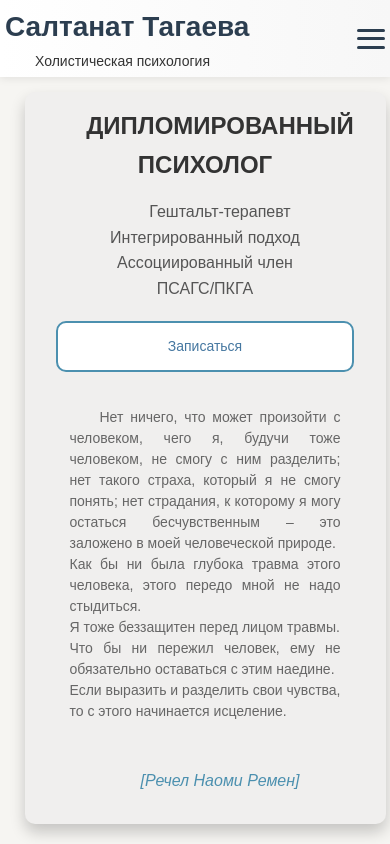
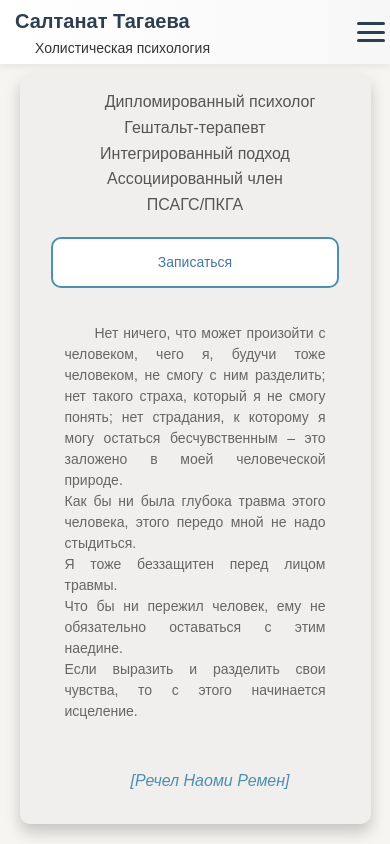
Before and after one commit to ZigranN/psychologist, a React (Vite) app in the folder front/: page / in a window 390 px wide. Shown: the top 844 px of the page. Built offline with nearby package versions, Linux system fonts and the light colour scheme; the HTML template or start-up script is replaced by a standard one.

Commit message:
Замена фото от заказчика

```diff
--- a/front/src/components/Header/Header.jsx
+++ b/front/src/components/Header/Header.jsx
@@ -42,7 +42,7 @@ const Header = () => {
             <div className={styles.container}>
                 <div className={styles.brand}>
                     <NavLink to="/" className={styles.title}>Салтанат Тагаева</NavLink>
-                    <p>Холистическая психология</p>
+                    <p className={styles.preTitle}>Холистическая психология</p>
                 </div>
                 <button
                     className={`${styles.burger} ${isMenuOpen ? styles.burgerActive : ""}`}
--- a/front/src/components/Header/Header.module.css
+++ b/front/src/components/Header/Header.module.css
@@ -195,4 +195,11 @@
     .navOpen {
         transform: translateY(0); /* Меню выезжает вниз, становясь видимым */
     }
+    .title {
+        font-size: 20px;
+        margin-left: 10px;
+    }
+    .preTitle {
+        font-size: 20px;
+    }
 }
--- a/front/src/components/MainContent/MainContent.jsx
+++ b/front/src/components/MainContent/MainContent.jsx
@@ -6,8 +6,8 @@ const MainContent = () => (
         <div className={styles.contentContainer}>
             <div className={styles.shapeLeft}>
                 <div className={styles.box}>
-                    <p className={styles.title}>ДИПЛОМИРОВАННЫЙ ПСИХОЛОГ</p>
                     <p className={styles.intro}>
+                        Дипломированный психолог <br/>
                         Гештальт-терапевт <br />
                         Интегрированный подход <br />
                         Ассоциированный член <br/><span>ПСАГС/ПКГА</span>
--- a/front/src/components/MainContent/MainContent.module.css
+++ b/front/src/components/MainContent/MainContent.module.css
@@ -141,6 +141,11 @@
     .title {
         font-size: 24px;
     }
+    .contentContainer {
+        margin: 0;
+        padding: 0;
+        text-align: center;
+    }
 
     .subtitle {
         font-size: 18px;
@@ -151,19 +156,19 @@
         max-width: 90%;
     }
     .shapeLeft {
-        width: 95%;
-        margin: 10px;
-
+        width: 90%;
+        margin-top: 10px;
     }
     .shapeRight {
-        width: 100%;
-        margin: 10px;
+        width: 95%;
     }
     .mainText {
         line-height: 1.5;
         margin-top: 5px;
     }
     .main {
-        padding: 5px;
+        text-align: center;
+        padding: 0;
+        margin: 0;
     }
 }
```
Also changed, not shown: front/public/images/5.jpg.
